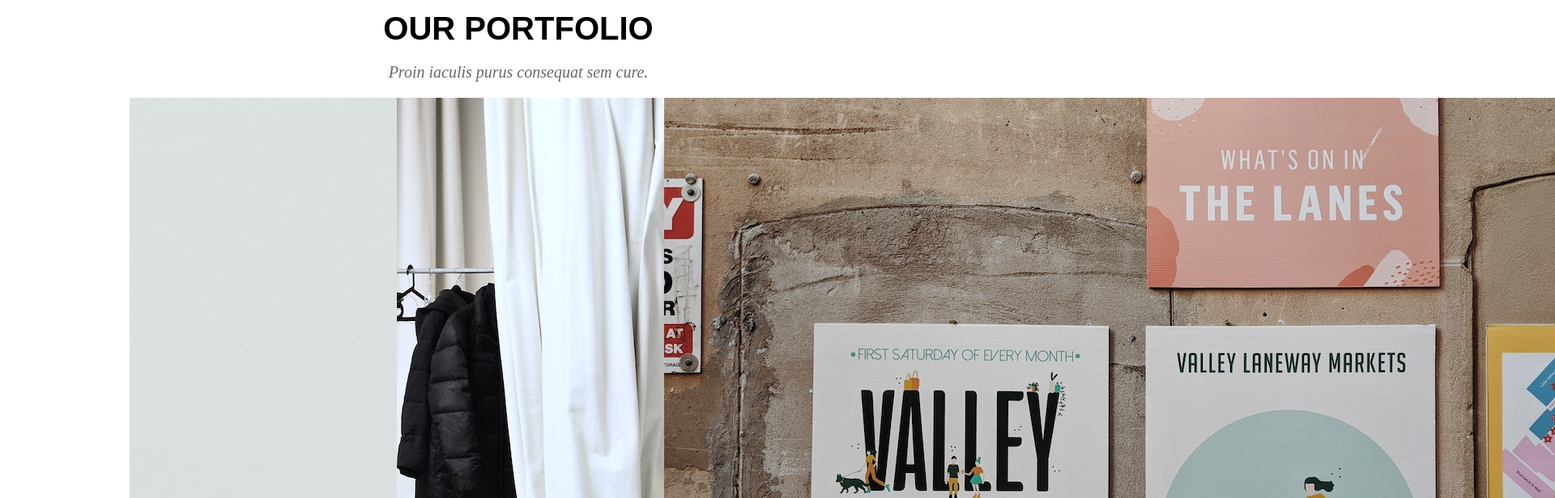
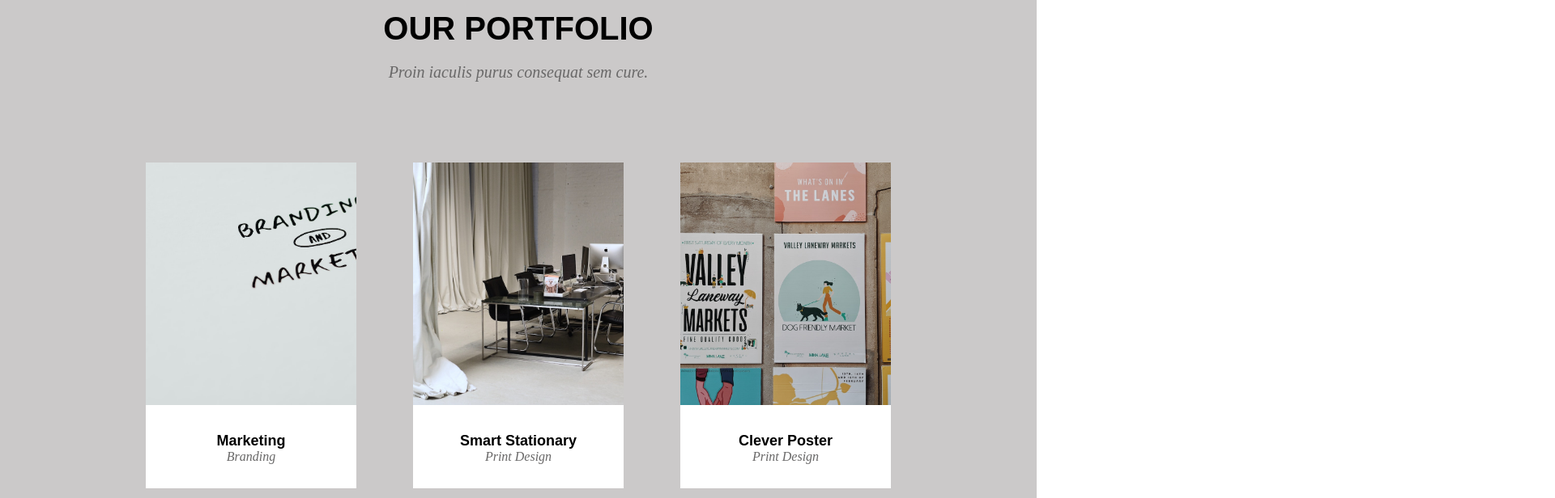
Before and after one commit to KamilKorczek/golden-studio, a website: page index.html in a window 1280 px wide. Shown: the part 1580-2196 px from the top of the page at 81% size, 1920 px wide, since content can reach past the window. Drawn offline with Linux system fonts and the light colour scheme; a web font is replaced by a local one.

Commit message:
Add a our portfolio section to the file style

```diff
--- a/sass/style.scss
+++ b/sass/style.scss
@@ -7,6 +7,7 @@
 $font-brand-color: goldenrod;
 $font-button-color: white;
 $button-color: #ffc107;
+$our-portfolio-background: rgb(203, 201, 201);
 
 body {
     margin: 0;
@@ -166,3 +167,47 @@
         }
     }
 }
+
+/*Our portfolio*/
+.our-portfolio {
+    background-color: $our-portfolio-background;
+
+    .section-subtitle {
+        text-align: center;
+        color: $text-color;
+        font-style: italic;
+        font-size: 20px;
+    }
+
+    .row {
+        display: flex;
+        justify-content: space-between;
+        padding: 60px 0;
+        text-align: center;
+
+        .portfolio {
+            padding: 20px 0;
+
+            .card {
+                margin: 0 35px;
+                background-color: $font-button-color;
+
+                .card-img-top {
+                    width: 100%;
+                    height: 300px;
+                    object-fit: cover;
+                }
+
+                .card-body {
+                    padding: 30px 0;
+
+                    p {
+                        margin: 0;
+                        color: $text-color;
+                        font-style: italic;
+                    }
+                }
+            }
+        }
+    }
+}
```
Also changed, not shown: css/style.css, 1 other file.
